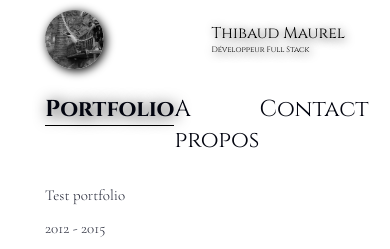
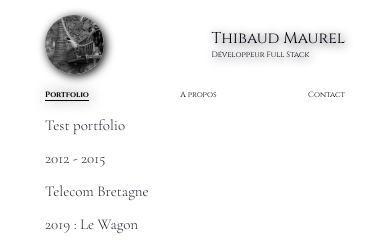
Before and after one commit to thmaurel/profile, a plain HTML site: page index.html in a window 390 px wide. Shown: the top 249 px of the page. Drawn offline with nearby package versions, Linux system fonts and the light colour scheme.

Commit message:
responsivity & size titles

```diff
--- a/index.html
+++ b/index.html
@@ -20,9 +20,9 @@
         </div>
       </div>
       <div class="tabs">
-        <div class="tab active" data-tag="portfolio"><h1>Portfolio</h1></div>
-        <div class="tab" data-tag="about"><h1>A propos</h1></div>
-        <div class="tab" data-tag="contact"><h1>Contact</h1></div>
+        <div class="tab active" data-tag="portfolio"><h2>Portfolio</h2></div>
+        <div class="tab" data-tag="about"><h2>A propos</h2></div>
+        <div class="tab" data-tag="contact"><h2>Contact</h2></div>
       </div>
 
       <div class="contents">
--- a/style.css
+++ b/style.css
@@ -6,13 +6,29 @@
   margin:auto;
 }
 
+h1 {
+  color: #02040F;
+  font-size: 4vw;
+  font-family: 'Cinzel', serif;
+  font-weight: 400;
+  margin: 0;
+}
+
+h2 {
+  color: #02040F;
+  font-size: 2vw;
+  font-family: 'Cinzel', serif;
+  margin : 0;
+  font-weight: 400;
+}
+
 /* Flexbox principale de la banner*/
 .banner {
   width: auto;
   display: flex;
   justify-content: space-between;
   align-items: center;
-  padding: 10px 0;
+  padding: 15px 0;
 }
 
 /* Avatar dans la banner */
@@ -28,19 +44,11 @@
 
 /* Titre banner */
 .banner h1 {
-  color: black;
-  font-size: 4vw;
-  font-weight: 400;
-  margin: 0;
   text-shadow: 2px 2px 10px black;
 }
 
 /* Sous-titre banner */
 .banner h2 {
-  color: black;
-  font-size: 2vw;
-  font-weight: 400;
-  margin : 0;
   text-shadow: 2px 2px 10px black;
 }
 
@@ -51,8 +59,7 @@
 }
 
 /* Tab */
-.tab h1 {
-  font-weight: 400;
+.tab h2 {
   cursor: pointer;
 }
 
@@ -62,7 +69,7 @@
 
 
 /* Tab active */
-.active h1 {
+.active h2 {
   font-weight: 700;
   border-bottom: 1px solid black;
   text-shadow: 2px 2px 15px black;
@@ -83,17 +90,7 @@ body {
   margin: 0;
 }
 
-h1 {
-  color: #02040F;
-  font-size: 23px;
-  font-family: 'Cinzel', serif;
-}
 
-h2 {
-  color: #02040F;
-  font-size: 20px;
-  font-family: 'Cinzel', serif;
-}
 
 a {
   text-decoration: none;
```
